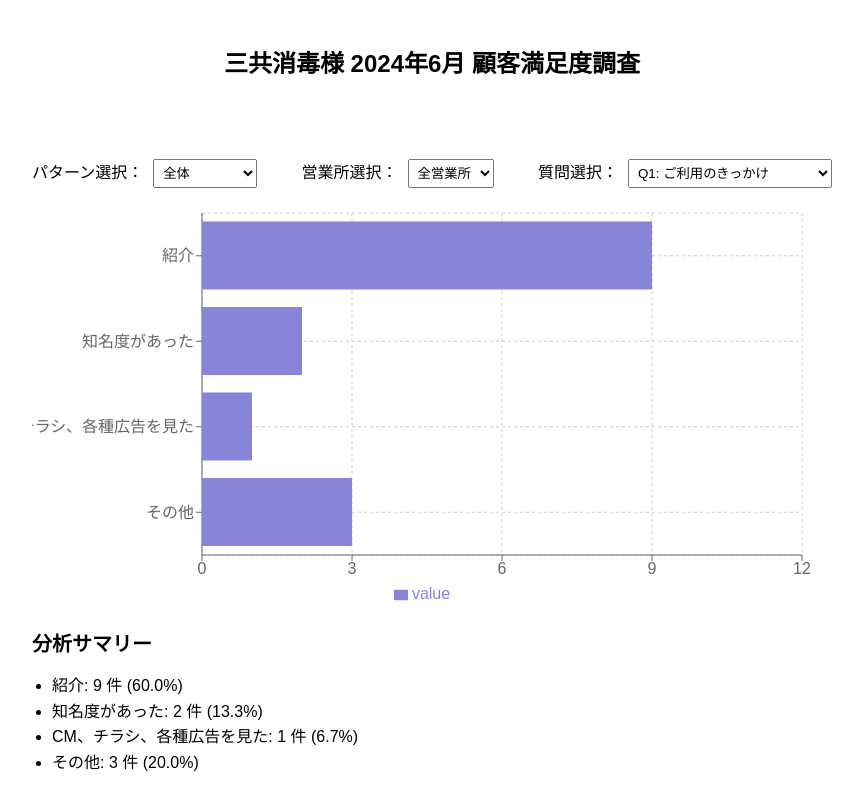
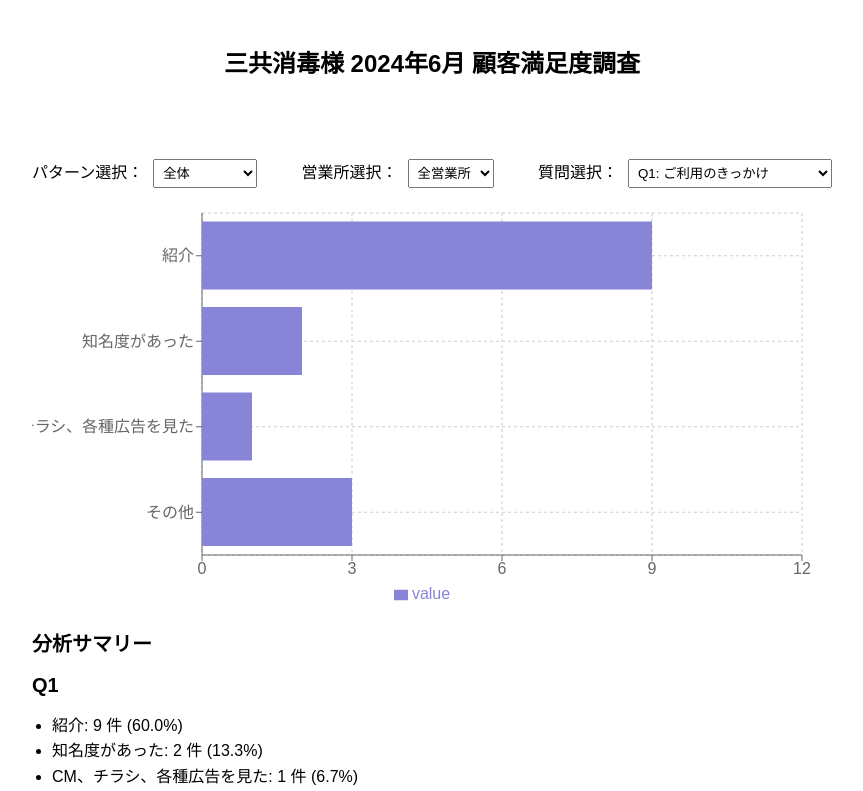
Before and after one commit to kazu5150/customer-survey-dashboard, a React (Create React App) app: page / in a window 1280 px wide. Shown: the top 791 px of the page, without its empty margins (208-1071 px from the left). Built offline with nearby package versions, Linux system fonts and the light colour scheme.

Commit message:
add activeQuestion

```diff
--- a/src/components/CustomerSurveyDashboard.js
+++ b/src/components/CustomerSurveyDashboard.js
@@ -213,6 +213,7 @@ const CustomerSurveyDashboard = () => {
 
       <div style={{ marginTop: '20px' }}>
         <h2 style={{ fontSize: '20px', marginBottom: '10px' }}>分析サマリー</h2>
+        <h2 style={{ fontSize: '20px', marginBottom: '10px' }}>{activeQuestion}</h2>
         {chartData.length > 0 ? (
           <ul style={{ paddingLeft: '20px', lineHeight: '1.6' }}>
             {chartData.map(item => (
```
